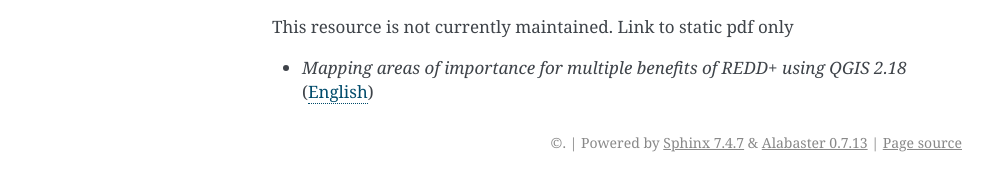
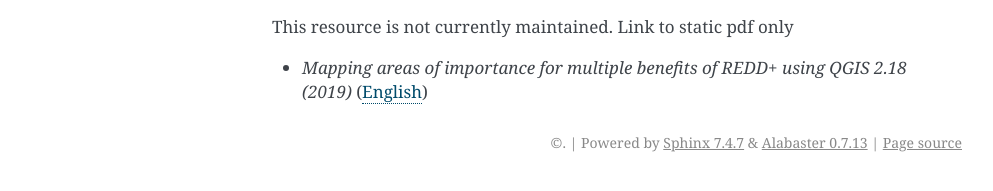
Before and after one commit to corinnar/GIS_tutorials, a Sphinx documentation site: the page built from docs/source/MultipleBenefits_QGIS.rst, in a window 1280 px wide. Shown: the part 200-391 px from the top of the page, without its empty margins (148-1141 px from the left). Built offline with Sphinx 7.4.7, drawn with Linux system fonts in a browser that asks for light colours; pages that are not in the unit, such as notebooks, are missing from menus.

Commit message:
Update MultipleBenefits_QGIS.rst

```diff
--- a/docs/source/MultipleBenefits_QGIS.rst
+++ b/docs/source/MultipleBenefits_QGIS.rst
@@ -4,4 +4,4 @@
 
 This resource is not currently maintained. Link to static pdf only
 
--  *Mapping areas of importance for multiple benefits of REDD+ using QGIS 2.18*  (`English <https://github.com/corinnar/GIS_tutorials/blob/main/docs/source/media/materials/pdfs/Combining_MB_Tutorial.pdf>`__)
+-  *Mapping areas of importance for multiple benefits of REDD+ using QGIS 2.18 (2019)*  (`English <https://github.com/corinnar/GIS_tutorials/blob/main/docs/source/media/materials/pdfs/Combining_MB_Tutorial.pdf>`__)
```
